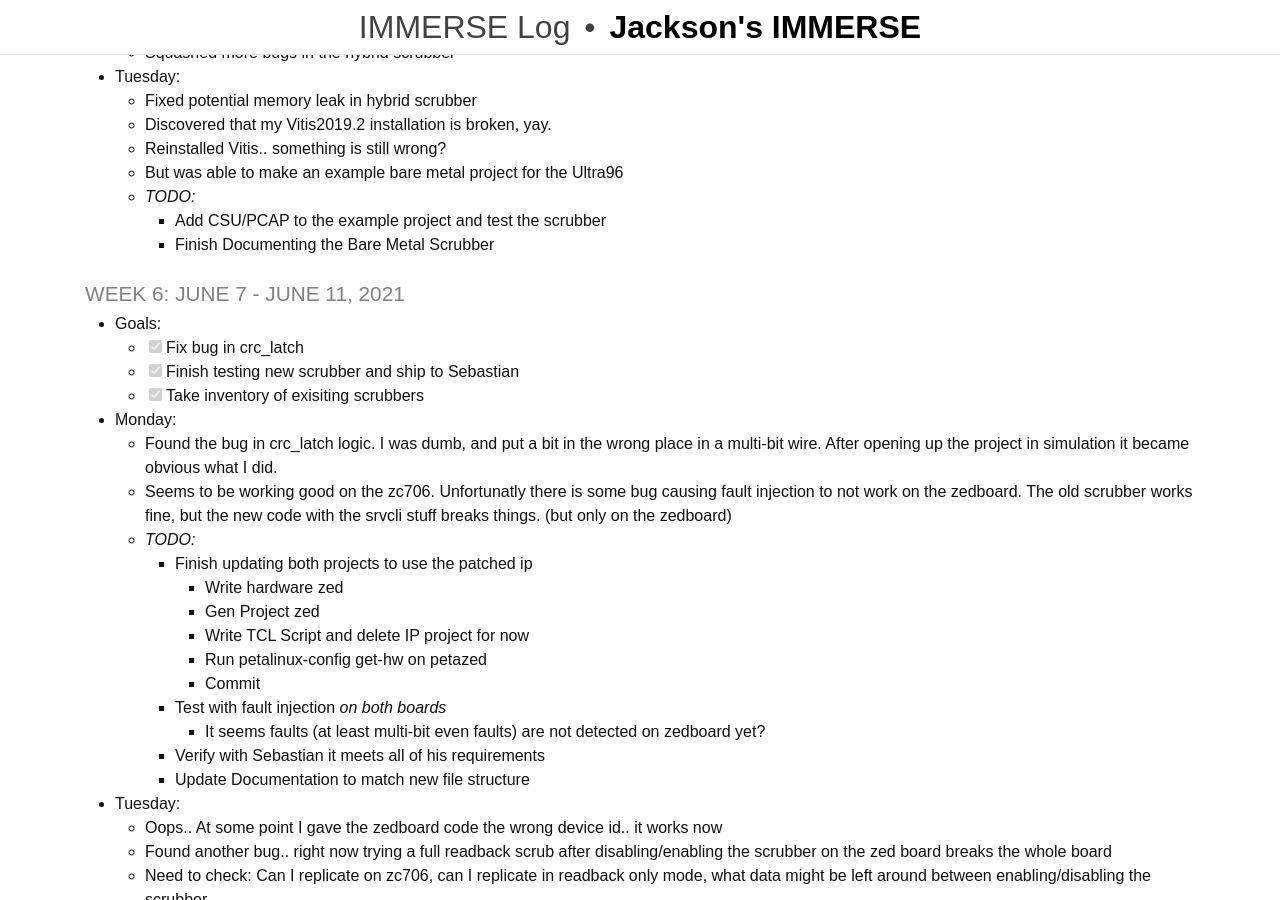
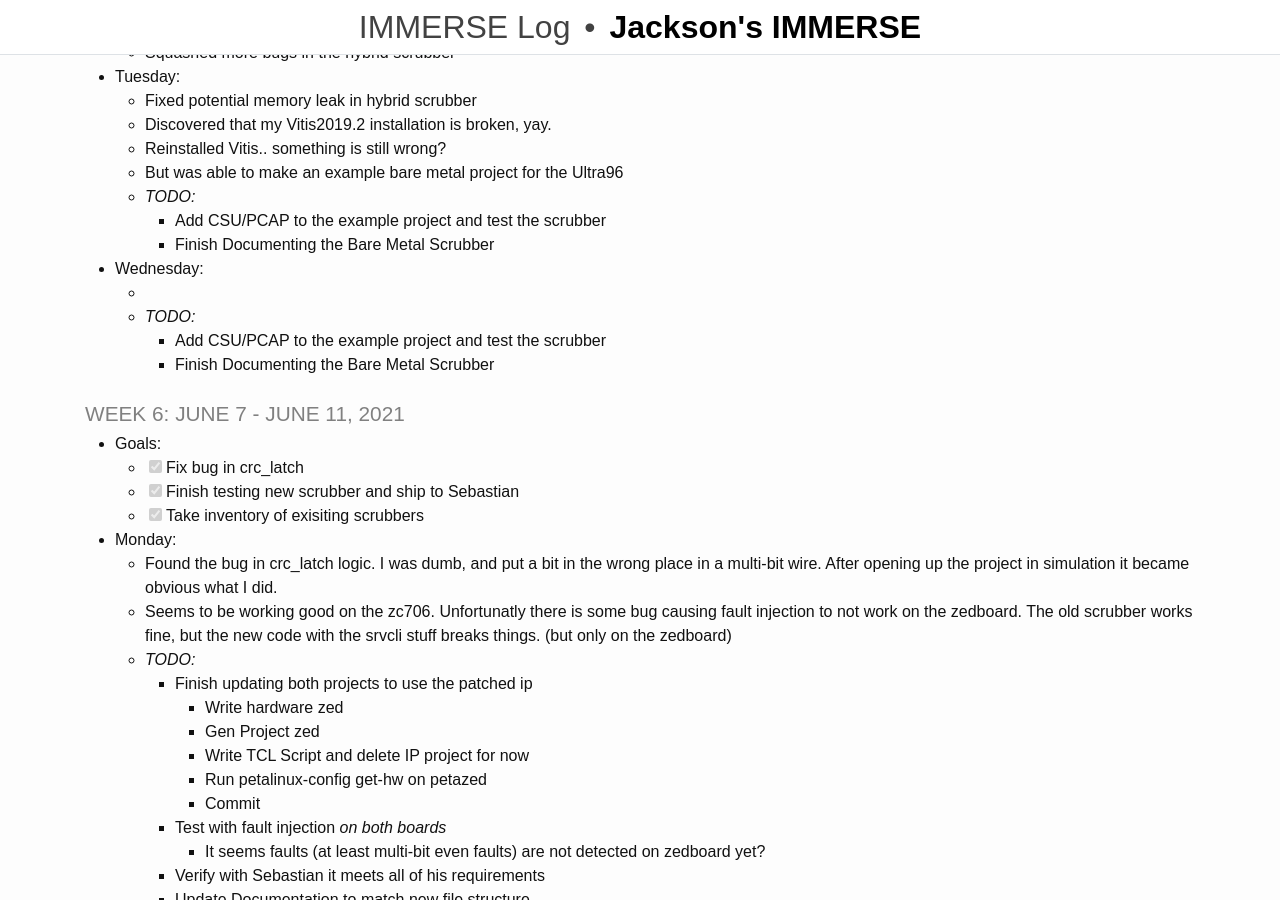
Before and after one commit to rjsmith1999/IMMERSE, a Jekyll site: the page built from _pages/log.md, in a window 1280 px wide and 900 px high, scrolled down 599 px. Built offline with Jekyll 4.4.1, drawn with Linux system fonts in a browser that asks for light colours.

Commit message:
Update Log

```diff
--- a/_pages/log.md
+++ b/_pages/log.md
@@ -35,6 +35,12 @@ title: IMMERSE Log
   - Discovered that my Vitis2019.2 installation is broken, yay.
   - Reinstalled Vitis.. something is still wrong?
   - But was able to make an example bare metal project for the Ultra96
+  - _TODO:_
+    - Add CSU/PCAP to the example project and test the scrubber
+    - Finish Documenting the Bare Metal Scrubber
+
+* **Wednesday**:
+  -
   - _TODO:_
     - Add CSU/PCAP to the example project and test the scrubber
     - Finish Documenting the Bare Metal Scrubber
```
